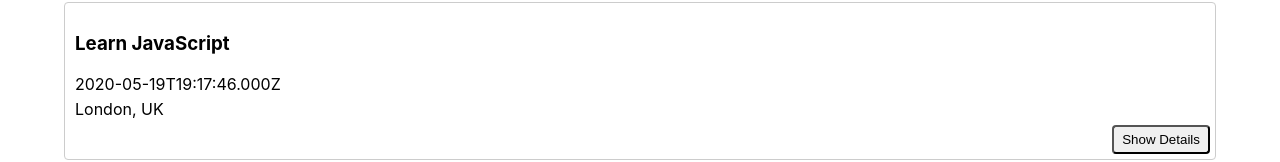
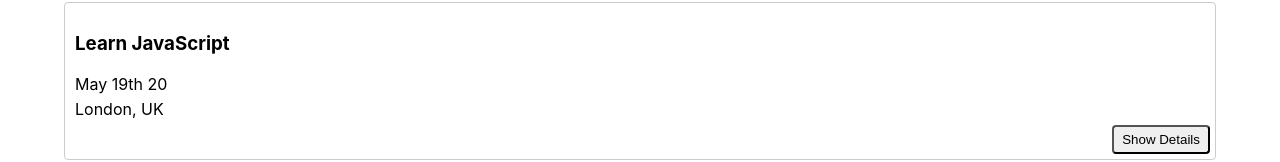
Before and after one commit to abomesto/treffen, a React (Create React App) app: page / in a window 1280 px wide. Shown: the part 692-854 px from the top of the page. Built offline with nearby package versions, Linux system fonts and the light colour scheme; what atatus-spa would draw is missing.

Commit message:
getevents fix

```diff
--- a/package.json
+++ b/package.json
@@ -8,6 +8,7 @@
     "@testing-library/react": "^13.4.0",
     "@testing-library/user-event": "^14.5.1",
     "atatus-spa": "^4.6.0",
+    "moment": "^2.29.4",
     "react": "^18.2.0",
     "react-dom": "^18.2.0",
     "react-scripts": "5.0.1",
--- a/src/api.js
+++ b/src/api.js
@@ -31,8 +31,7 @@ export const getEvents = async () => {
   }
   if (!navigator.onLine) {
     const data = localStorage.getItem("lastEvents");
-    // console.log("offline data: ", data);
-    return data ? JSON.parse(data).events : [];
+    return data ? JSON.parse(data) : [];
   }
   const token = await getAccessToken();
 
--- a/src/components/Event.js
+++ b/src/components/Event.js
@@ -1,6 +1,7 @@
 import { useState } from "react";
 import { getEvents } from "../api";
 import mockData from "../mock-data";
+import moment from "moment";
 
 const Event = ({ event }) => {
   const [showDetails, setShowDetails] = useState(false);
@@ -8,7 +9,7 @@ const Event = ({ event }) => {
   return (
     <li className="event">
       <h3>{event.summary}</h3>
-      <p>{event.created}</p>
+      <p>{moment(event.created).format("MMM Do YY")}</p>
       <p>{event.location}</p>
       <button
         className="details-btn"
```
Also changed, not shown: 1 other file (tests, documents, lock files or other folders).
